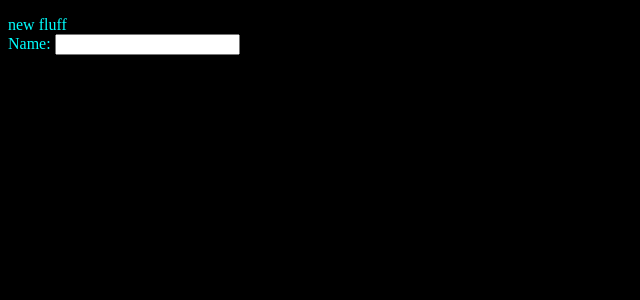
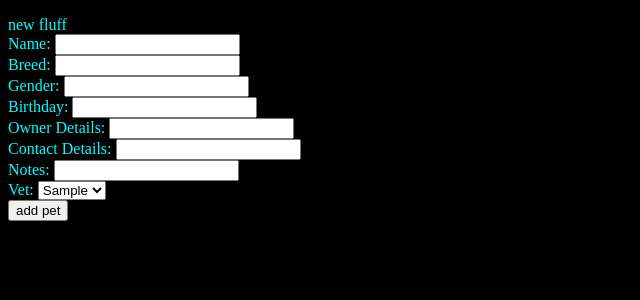
Before and after one commit to adammac87/Hogwarts-Menagerie-Project, a Flask app: template templates/pets/new.html in a window 1280 px wide. Shown: the part 134-434 px from the top of the page, without its empty margins (0-640 px from the left). Run offline with Flask 2, Linux system fonts and the light colour scheme; the template is opened without the code that fills it: most values are stand-ins (such as "Sample title", 1, 10 or a date in 2020).

Commit message:
added add pet

```diff
--- a/templates/pets/new.html
+++ b/templates/pets/new.html
@@ -3,25 +3,49 @@
 new fluff
 
 
-<form action ="/pets" method ="post"></form>
+<form action ="/pets" method ="POST">
 
 <div>
     <label for="name">Name:</label>
-    <input type="text" id="name">
+    <input type="text" name="name" id="name">
+</div>
+<div>
+    <label for="breed">Breed:</label>
+    <input type="text" name="breed" id="breed">
+</div>
+<div>
+    <label for="gender">Gender:</label>
+    <input type="text" name="gender" id="gender">
+</div>
+<div>
+    <label for="birthday">Birthday:</label>
+    <input type="text" name="birthday" id="birthday">
+</div>
+<div>
+    <label for="owner_details">Owner Details:</label>
+    <input type="text" name="owner_details" id="owner_details">
+</div>
+<div>
+    <label for="contact_details">Contact Details:</label>
+    <input type="text" name="contact_details" id="contact_details">
+</div>
+<div>
+    <label for="notes">Notes:</label>
+    <input type="text" name= "notes" id="notes">
+</div>
+<div>
+    <label for="vet">Vet:</label>
+    <select id="vet" name="vet_id">
+        {% for vet in all_vets%}
+        <option value="{{vet.id}}">{{vet.first_name}}</option>
+        {% endfor %}
+        </select>
+
 </div>
 
+<button type="submit">add pet</button>
 
-
-
-
-
-
-
-
-
-
-
-
+</form>
 
 
 {% endblock %}
```
Also changed, not shown: controllers/pet_controller.py (+6 -6 lines).
